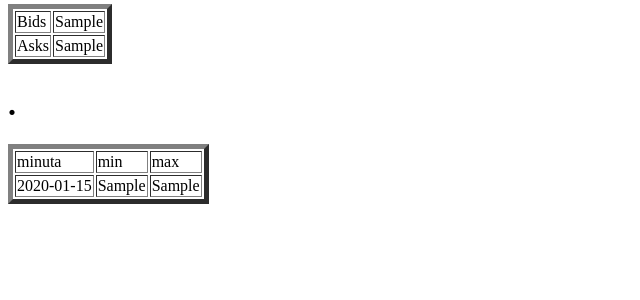
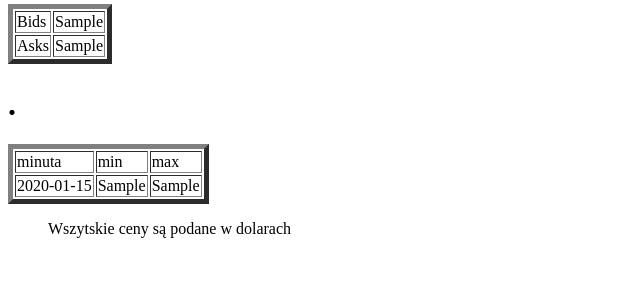
Before and after one commit to darsoo/bitcoin, a Django app: template course/templates/bitcoin/index.html in a window 1280 px wide. Shown: the part 270-570 px from the top of the page, without its empty margins (0-640 px from the left). Run offline with Django 3.2, Linux system fonts and the light colour scheme; the template is opened without the code that fills it: values that come from a table or form of the project are taken from there, others are empty; tables that the repository leaves empty hold one stand-in row (values such as "Sample post").

Commit message:
Update index.html

```diff
--- a/course/templates/bitcoin/index.html
+++ b/course/templates/bitcoin/index.html
@@ -38,3 +38,4 @@
     </tr>
 {% endfor %}
 </table>
+<ul> Wszytskie ceny są podane w dolarach</ul>
```
